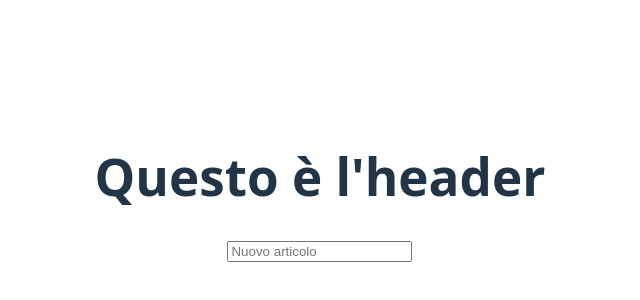
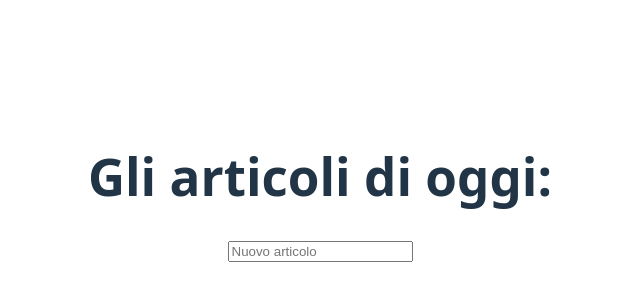
Before and after one commit to ClaudiaSgalippa/react-form, a React (Vite) app: page / in a window 1280 px wide. Shown: the part 212-512 px from the top of the page, without its empty margins (320-960 px from the left). Built offline with nearby package versions, Linux system fonts and the light colour scheme.

Commit message:
Aggiunta evento onSubmit

```diff
--- a/src/components/MyHeader.jsx
+++ b/src/components/MyHeader.jsx
@@ -4,7 +4,7 @@ const MyHeader = () => {
         <>
             <header>
                 <div className="onlyHeader">
-                    <h1>Questo è l'header</h1>
+                    <h1>Gli articoli di oggi:</h1>
                 </div>
             </header>
         </>
--- a/src/components/MyMain.jsx
+++ b/src/components/MyMain.jsx
@@ -4,13 +4,17 @@ import {useState} from "react"; {/*Creazione della variabile di stato*/}
 const MyMain = () => {
 
     const [newArticles, setNewArticles] = useState("");
+    const [articles, setArticles] = useState("Gli articoli di oggi");
+    const addArticles = (e) => {
+        e.preventDefault ();
+    }
 
     return (
         <>
             <main>
-                <div className="onlyMain">
+                <form onSubmit={addArticles} className="onlyForm">
                     <input type="text" placeholder="Nuovo articolo" value={newArticles} onChange={e => {setNewArticles(e.target.value)}}/>
-                </div>
+                </form>
             </main>
         </>
     )
```
